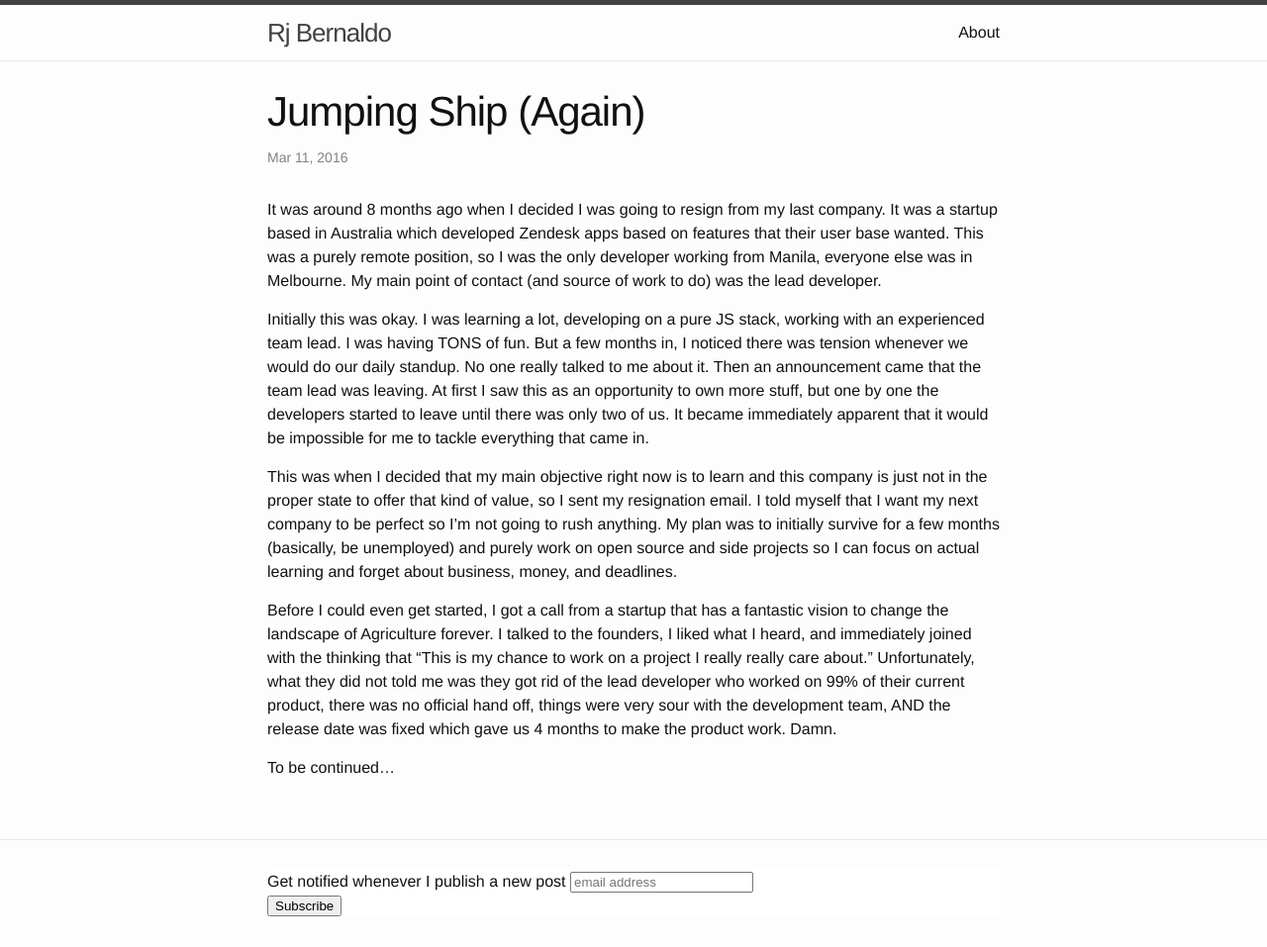
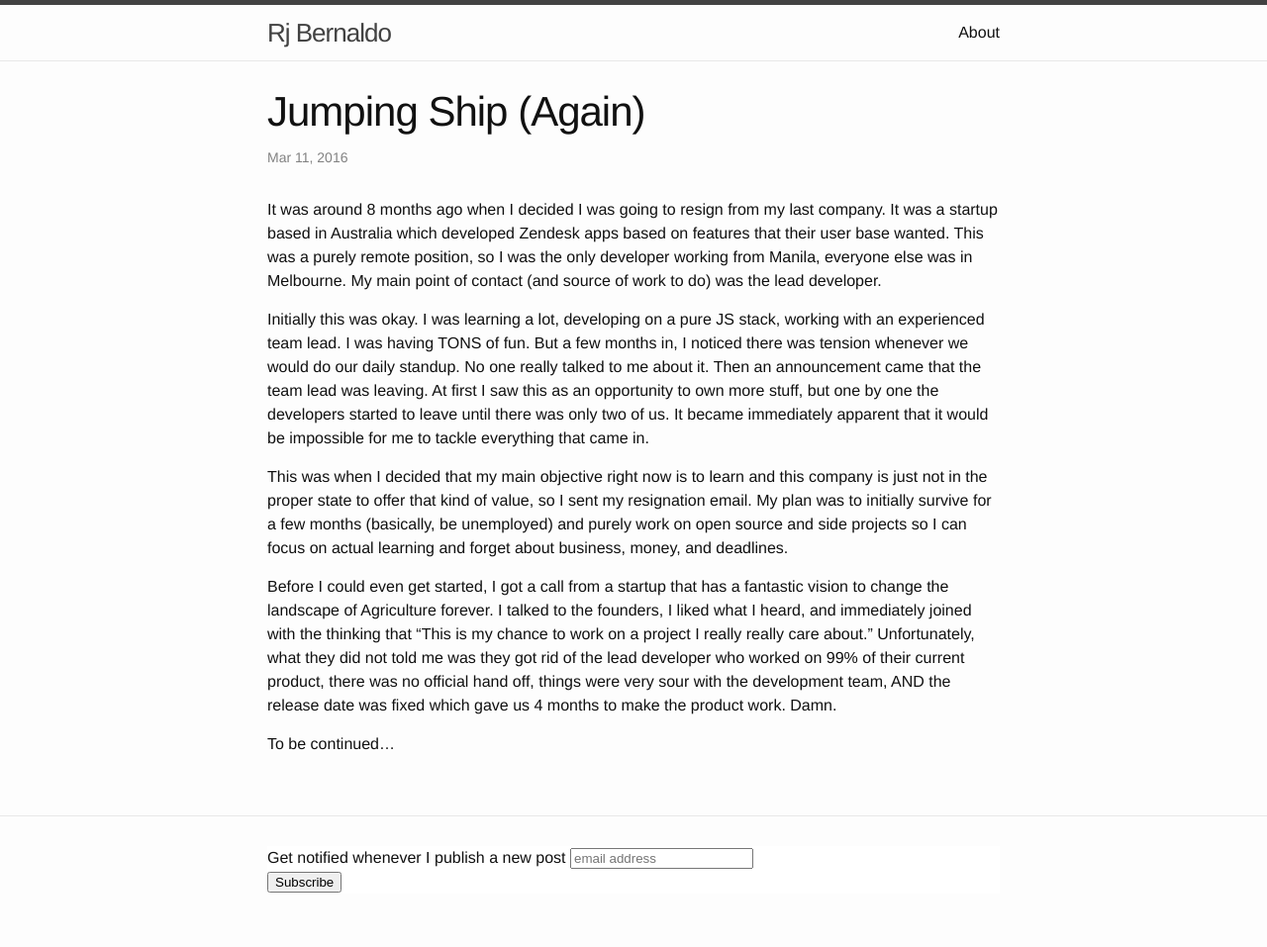
Before and after one commit to rjbernaldo/rjbernaldo.github.io, a Jekyll site: the page built from _posts/2016-03-11-jumping-ship-again.markdown, in a window 1280 px wide. Shown: the whole page at 99% size. Built offline with Jekyll 4.4.1, drawn with Linux system fonts in a browser that asks for light colours; comment, search, counter and statistics services are not loaded; after the commit the page ends 933 px from its top, so only the background shows below that.

Commit message:
Fix sentence

```diff
--- a/_posts/2016-03-11-jumping-ship-again.markdown
+++ b/_posts/2016-03-11-jumping-ship-again.markdown
@@ -8,7 +8,7 @@ It was around 8 months ago when I decided I was going to resign from my last com
 
 Initially this was okay. I was learning a lot, developing on a pure JS stack, working with an experienced team lead. I was having TONS of fun. But a few months in, I noticed there was tension whenever we would do our daily standup. No one really talked to me about it. Then an announcement came that the team lead was leaving. At first I saw this as an opportunity to own more stuff, but one by one the developers started to leave until there was only two of us. It became immediately apparent that it would be impossible for me to tackle everything that came in.
 
-This was when I decided that my main objective right now is to learn and this company is just not in the proper state to offer that kind of value, so I sent my resignation email. I told myself that I want my next company to be perfect so I'm not going to rush anything. My plan was to initially survive for a few months (basically, be unemployed) and purely work on open source and side projects so I can focus on actual learning and forget about business, money, and deadlines.
+This was when I decided that my main objective right now is to learn and this company is just not in the proper state to offer that kind of value, so I sent my resignation email. My plan was to initially survive for a few months (basically, be unemployed) and purely work on open source and side projects so I can focus on actual learning and forget about business, money, and deadlines.
 
 Before I could even get started, I got a call from a startup that has a fantastic vision to change the landscape of Agriculture forever. I talked to the founders, I liked what I heard, and immediately joined with the thinking that "This is my chance to work on a project I really really care about." Unfortunately, what they did not told me was they got rid of the lead developer who worked on 99% of their current product, there was no official hand off, things were very sour with the development team, AND the release date was fixed which gave us 4 months to make the product work. Damn.
 
```
